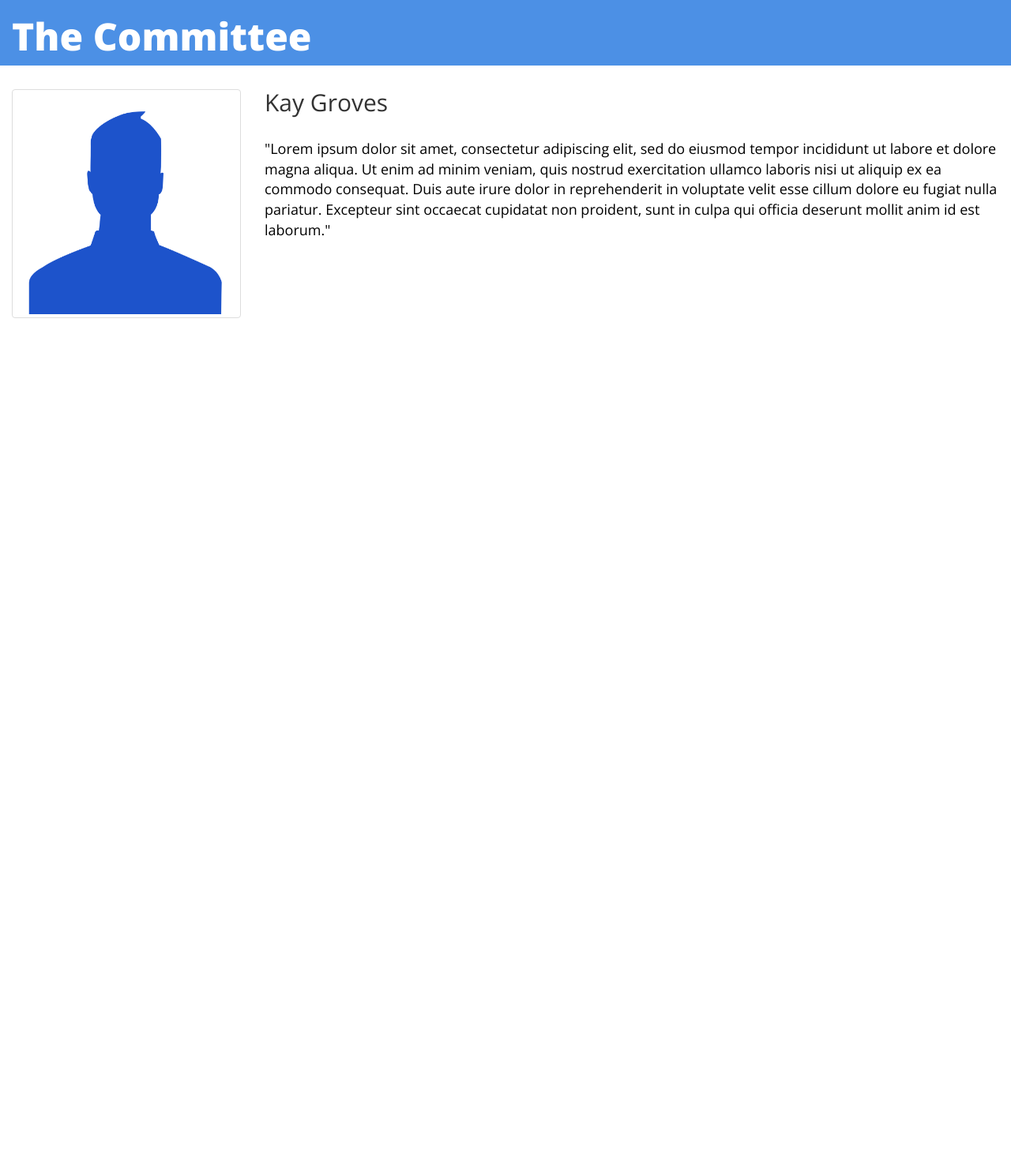
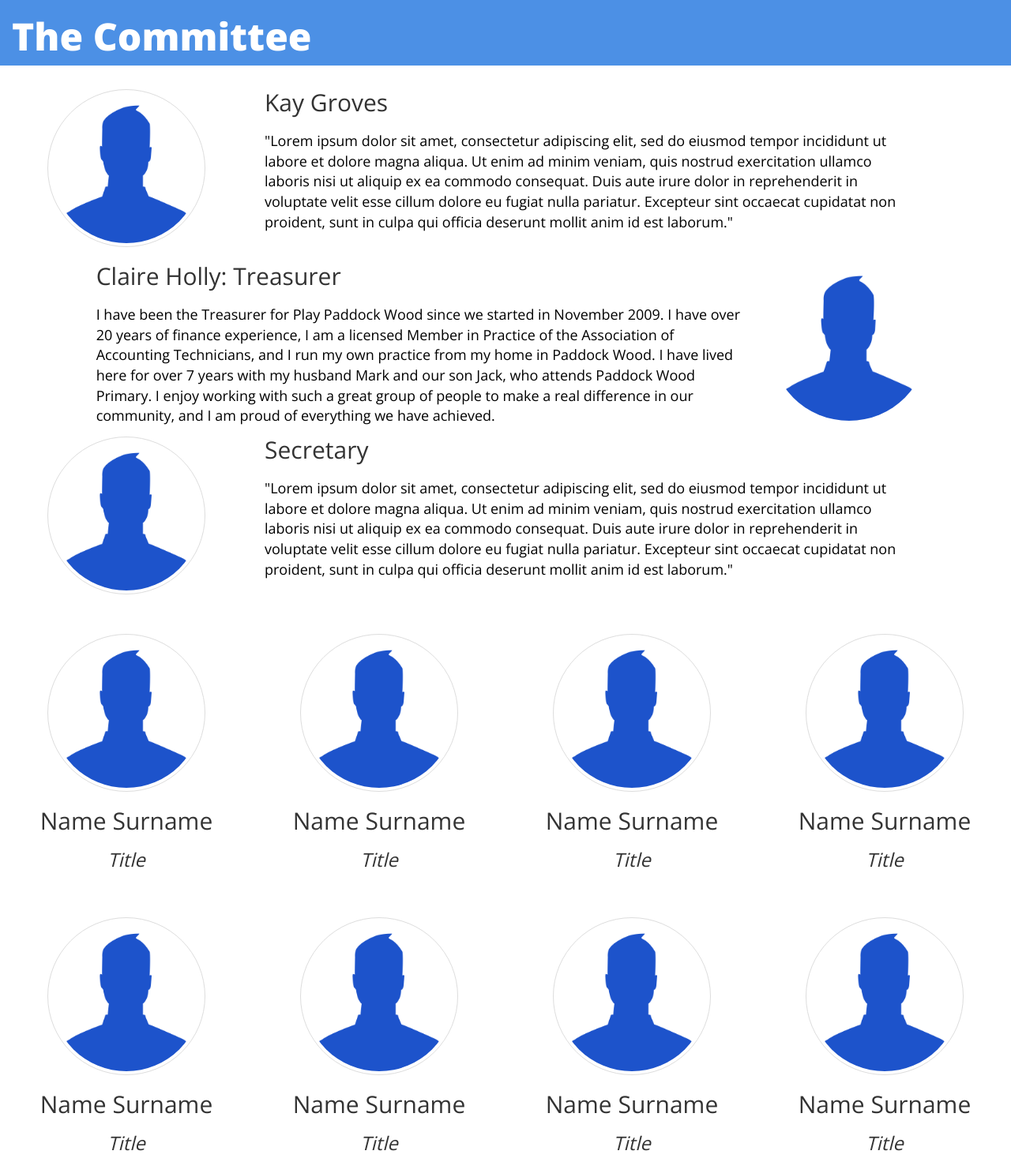
Before and after one commit to jonodrew/PPW-site, a PHP site: page /committee.php in a window 1280 px wide. Shown: the part 130-1602 px from the top of the page at 79% size. Before the commit the page ends 533 px from the top, so only its background shows below. Run offline with PHP 8.4, Linux system fonts and the light colour scheme; some libraries are stand-ins or nearby versions.

Commit message:
added bottom row, fixed spacing

```diff
--- a/committee.php
+++ b/committee.php
@@ -12,16 +12,110 @@ include('head.php');
 </div>
 </div>
 
+<div class="officers">
+
     <div class="container-fluid">
     <div class="row">
       <div class="col-md-3 col-xs-5">
         <img src="/images/butterfly.png" class="img-thumbnail">
       </div>
-<div class="col-md-9 col-xs-11">
+      <div class="col-md-8 col-xs-11">
         <h2>Kay Groves</h2><br>
         <p>"Lorem ipsum dolor sit amet, consectetur adipiscing elit, sed do eiusmod tempor incididunt ut labore et dolore magna aliqua. Ut enim ad minim veniam, quis nostrud exercitation ullamco laboris nisi ut aliquip ex ea commodo consequat. Duis aute irure dolor in reprehenderit in voluptate velit esse cillum dolore eu fugiat nulla pariatur. Excepteur sint occaecat cupidatat non proident, sunt in culpa qui officia deserunt mollit anim id est laborum."</p>
       </div>
     </div>
+    <div class="row">
+      <div class="col-md-offset-1 col-md-8 col-xs-11">
+        <h2>Claire Holly: Treasurer</h2><br>
+        <p>I have been the Treasurer for Play Paddock Wood since we started in November 2009. I have over 20 years of finance experience, I am a licensed Member in Practice of the Association of Accounting Technicians, and I run my own practice from my home in Paddock Wood. I have lived here for over 7 years with my husband Mark and our son Jack, who attends Paddock Wood Primary. I enjoy working with such a great group of people to make a real difference in our community, and I am proud of everything we have achieved.</p>
+      </div>
+      <div class="col-md-3 col-xs-5">
+        <img src="/images/butterfly.png" class="img-circle">
+      </div>
+    </div>
+    <div class="row">
+      <div class="col-md-3 col-xs-5">
+        <img src="/images/butterfly.png" class="img-thumbnail">
+      </div>
+      <div class="col-md-8 col-xs-11">
+        <h2>Secretary</h2><br>
+        <p>"Lorem ipsum dolor sit amet, consectetur adipiscing elit, sed do eiusmod tempor incididunt ut labore et dolore magna aliqua. Ut enim ad minim veniam, quis nostrud exercitation ullamco laboris nisi ut aliquip ex ea commodo consequat. Duis aute irure dolor in reprehenderit in voluptate velit esse cillum dolore eu fugiat nulla pariatur. Excepteur sint occaecat cupidatat non proident, sunt in culpa qui officia deserunt mollit anim id est laborum."</p>
+      </div>
+    </div>
+  </div>
+</div>
+
+<div class="members">
+  <div class="container-fluid">
+    <div class="row">
+      <div class="col-md-3 col-xs-4">
+        <img src="/images/butterfly.png" class="img-thumbnail">
+      </div>
+      <div class="col-md-3 col-xs-4">
+        <img src="/images/butterfly.png" class="img-thumbnail">
+      </div>
+      <div class="col-md-3 col-xs-4">
+        <img src="/images/butterfly.png" class="img-thumbnail">
+    </div>
+      <div class="col-md-3 col-xs-4">
+        <img src="/images/butterfly.png" class="img-thumbnail">
+      </div>
+  </div>
+  <div class="row">
+    <div class="col-md-3 col-xs-4">
+      <h2>Name Surname<br></h2>
+      <h3><em>Title</em></h3>
+    </div>
+    <div class="col-md-3 col-xs-4">
+      <h2>Name Surname<br></h2>
+      <h3><em>Title</em></h3>
+    </div>
+    <div class="col-md-3 col-xs-4">
+      <h2>Name Surname<br></h2>
+      <h3><em>Title</em></h3>
+    </div>
+    <div class="col-md-3 col-xs-4">
+      <h2>Name Surname<br></h2>
+      <h3><em>Title</em></h3>
+    </div>
+  </div>
+  <div class="bottom-row">
+  <div class="row">
+    <div class="col-md-3 col-xs-4">
+      <img src="/images/butterfly.png" class="img-thumbnail">
+    </div>
+    <div class="col-md-3 col-xs-4">
+      <img src="/images/butterfly.png" class="img-thumbnail">
+    </div>
+    <div class="col-md-3 col-xs-4">
+      <img src="/images/butterfly.png" class="img-thumbnail">
+    </div>
+    <div class="col-md-3 col-xs-4">
+      <img src="/images/butterfly.png" class="img-thumbnail">
+    </div>
+  </div>
+  <div class="row">
+    <div class="col-md-3 col-xs-4">
+      <h2>Name Surname<br></h2>
+      <h3><em>Title</em></h3>
+    </div>
+    <div class="col-md-3 col-xs-4">
+      <h2>Name Surname<br></h2>
+      <h3><em>Title</em></h3>
+    </div>
+    <div class="col-md-3 col-xs-4">
+      <h2>Name Surname<br></h2>
+      <h3><em>Title</em></h3>
+    </div>
+    <div class="col-md-3 col-xs-4">
+      <h2>Name Surname<br></h2>
+      <h3><em>Title</em></h3>
+    </div>
+  </div>
+  </div>
+</div>
+</div>
+
 
 </body>
 </html>
--- a/dist/css/main.css
+++ b/dist/css/main.css
@@ -15,7 +15,10 @@ color: #000;
 
 h2{
   margin-top: 0px;
+  margin-bottom: 0px;
+  text-align: center;
 }
+
 h3 {
   text-align: center;
 }
@@ -68,3 +71,28 @@ ul li a {
   background: #4c90e5;
   margin-bottom: 30px;
 }
+.img-circle, .img-thumbnail {
+  height:200px;
+  width:200px;
+  overflow:hidden;
+  border-radius:50%;
+}
+.officers {
+  display: block;
+  margin-bottom: 30px;
+  margin-left: auto;
+  margin-right: auto;
+}
+
+.officers h2 {
+  text-align: left;
+}
+
+.img-thumbnail {
+  display: block;
+  margin-left: auto;
+  margin-right: auto;
+}
+.bottom-row {
+  margin-top: 50px;
+}
```
Lines whose indentation alone changed are shown as unchanged.
